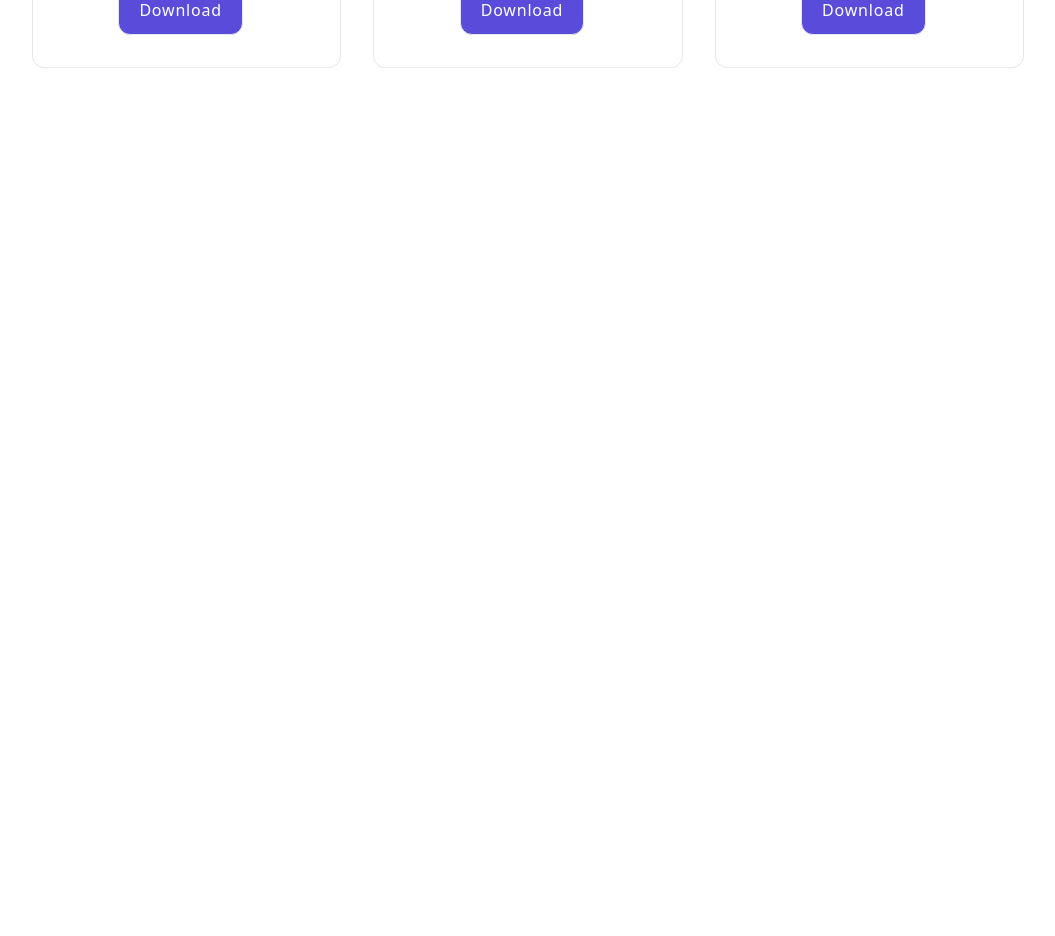
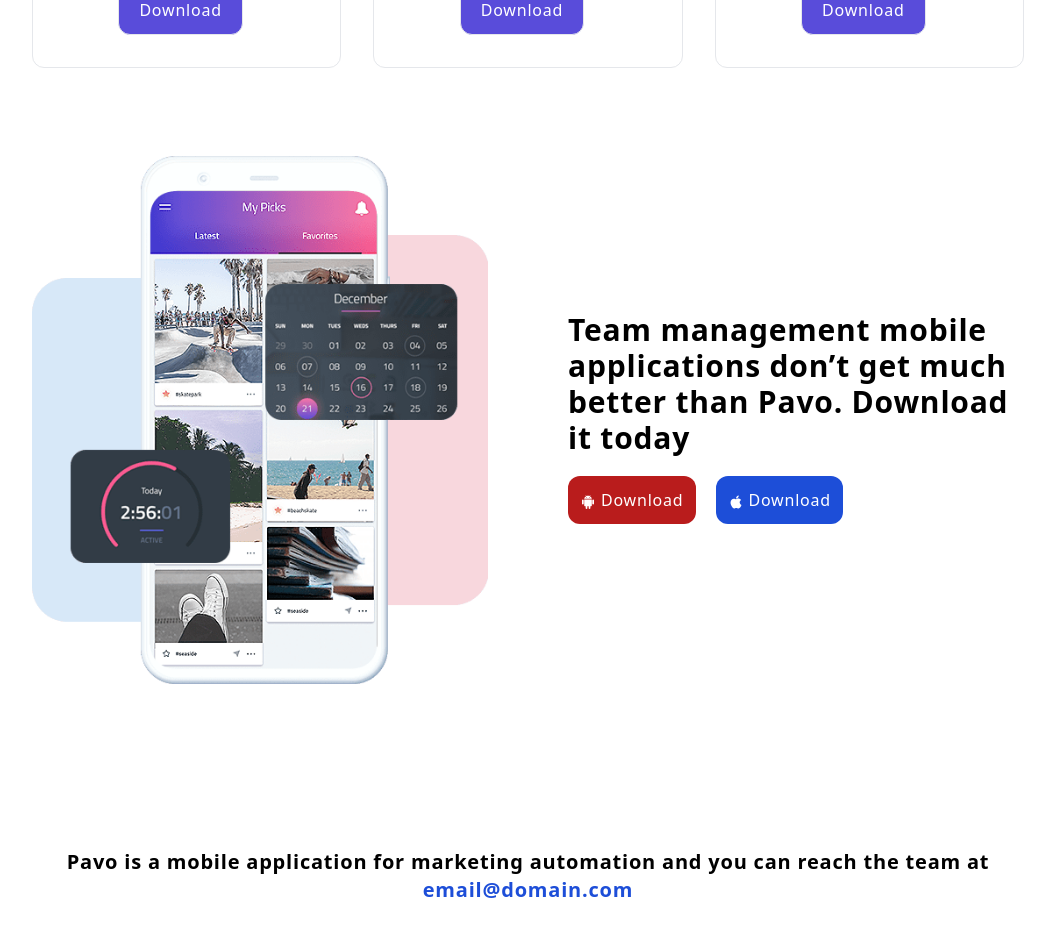
Before and after one commit to pavelee/fast_lp, a Next.js app: page /pavo in a window 1280 px wide. Shown: the part 5640-6576 px from the top of the page, without its empty margins (112-1167 px from the left). Before the commit the page ends 5728 px from the top, so only its background shows below. Built offline with nearby package versions, Linux system fonts and the light colour scheme.

Commit message:
next steps

```diff
--- a/pages/pavo/index.js
+++ b/pages/pavo/index.js
@@ -398,9 +398,7 @@
                             </div>
                             <div className="text-[#6b747b]">monthly</div>
                         </div>
-                        <div className="text-[#6b747b] mb-8">
-                            {pricing.d}
-                        </div>
+                        <div className="text-[#6b747b] mb-8">{pricing.d}</div>
                         <div className="text-left text-[#6b747b] mb-8">
                             {pricing.l}
                         </div>
@@ -416,14 +414,49 @@
     );
 };
 
+const Block10 = (props) => {
+    return (
+        <div className="grid grid-cols-1 md:grid-cols-2 gap-20">
+            <div className="bg-[url('/pages/pavo/images/conclusion-smartphone.png')] bg-div h-[600px]"></div>
+            <div className="lp-block4-content">
+                <div className="lp-block4-title pt-32">
+                    Team management mobile applications don’t get much better
+                    than Pavo. Download it today
+                </div>
+                <div className="lp-block4-text">
+                    <p>
+                        <button className="bg-red-700 p-3 mr-5 text-white rounded-xl">
+                            <AiFillAndroid className="inline" /> Download
+                        </button>
+                        <button className="bg-blue-700 p-3 text-white rounded-xl">
+                            <AiFillApple className="inline" /> Download
+                        </button>
+                    </p>
+                </div>
+            </div>
+        </div>
+    );
+};
+
+const Block11 = (props) => {
+    return (
+        <div>
+            <div className="text-center font-bold text-xl">
+                Pavo is a mobile application for marketing automation and you
+                can reach the team at <a href={'mailto:email@domain.com'} className={'text-blue-700'}>email@domain.com</a>
+            </div>
+        </div>
+    );
+};
+
 const Pavo = () => {
     return (
         <div
-            // className="bg-gradient-to-r from-cyan-500 to-blue-500 bg-no-repeat bg-auto"
-            // style={{
-            //     background:
-            //         "linear-gradient(rgba(197, 234, 249, 1), rgba(255, 255, 255, 1))",
-            // }}
+        // className="bg-gradient-to-r from-cyan-500 to-blue-500 bg-no-repeat bg-auto"
+        // style={{
+        //     background:
+        //         "linear-gradient(rgba(197, 234, 249, 1), rgba(255, 255, 255, 1))",
+        // }}
         >
             <div className="h-16">
                 <NavBar />
@@ -461,7 +494,16 @@
                     <Block9 />
                 </div>
             </div>
-            <div className="lp-block"></div>
+            <div className="pt-48 pb-16">
+                <div className="container max-w-screen-lg mx-auto pr-4 pl-4">
+                    <Block10 />
+                </div>
+            </div>
+            <div className="pt-16 pb-16">
+                <div className="container max-w-screen-lg mx-auto pr-4 pl-4">
+                    <Block11 />
+                </div>
+            </div>
         </div>
     );
 };
```
